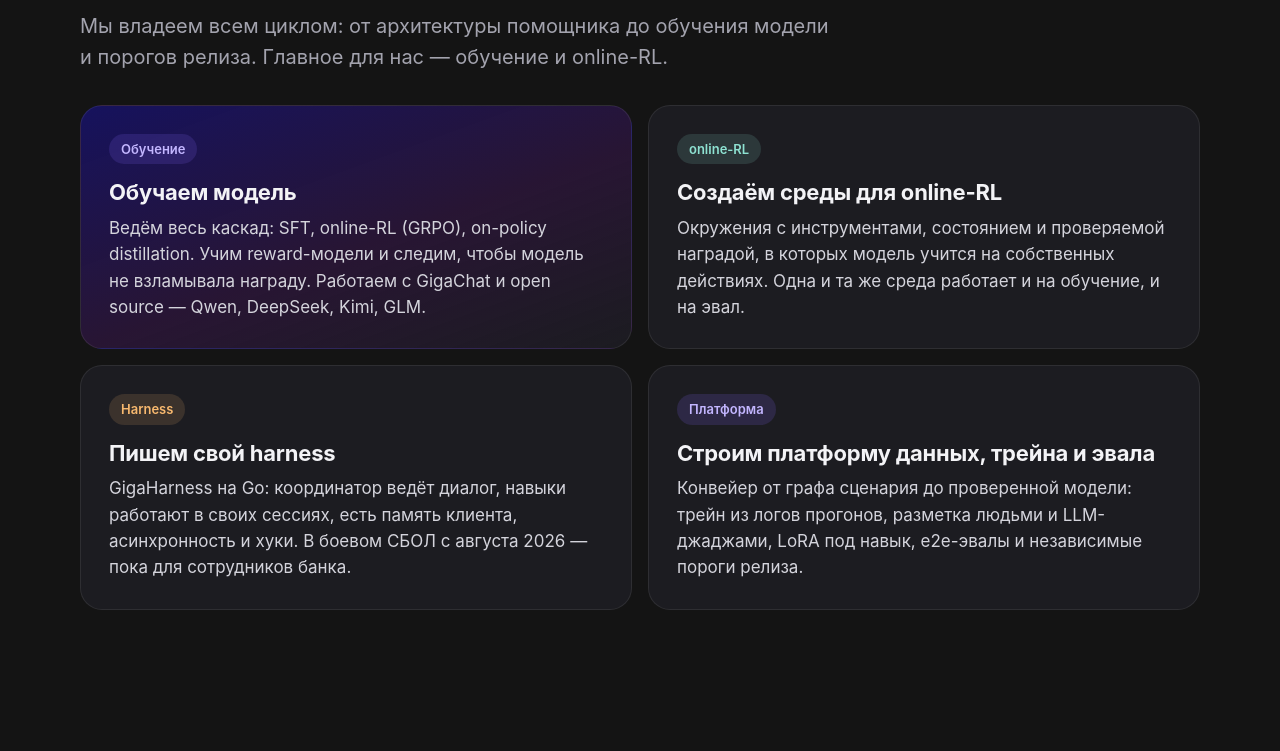
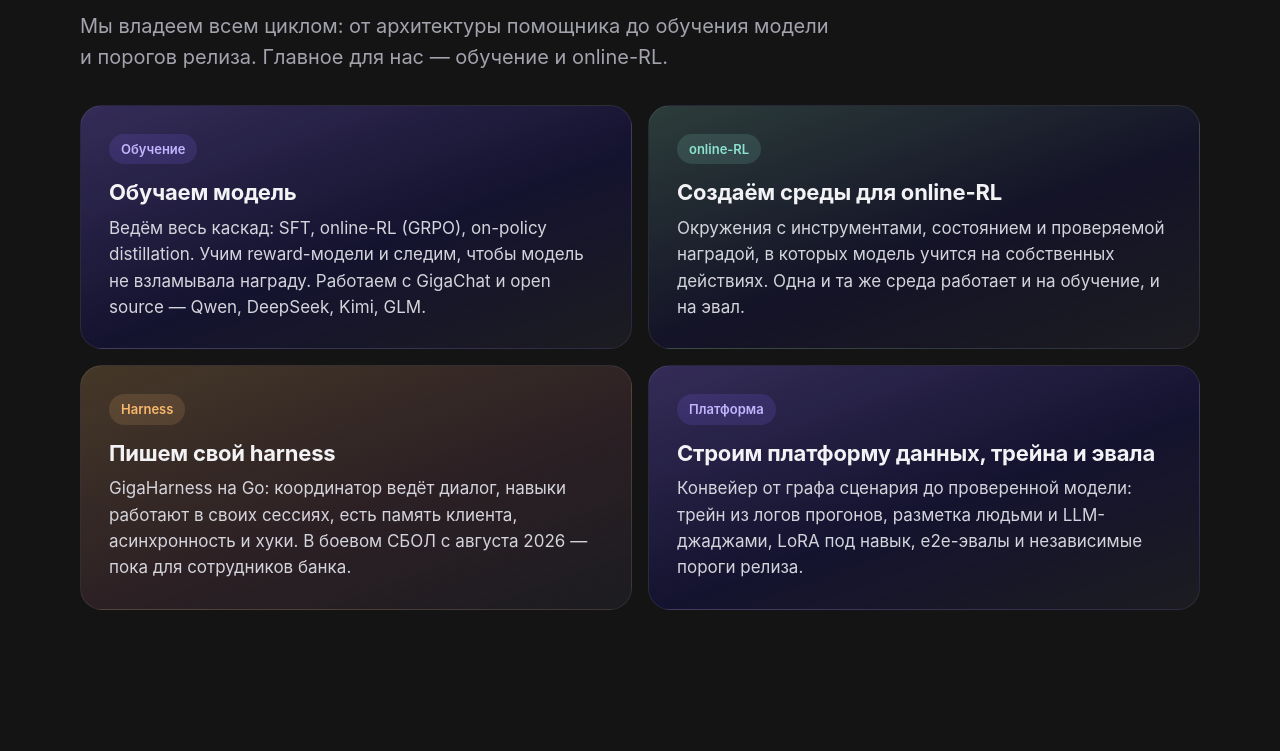
Before and after one commit to savushkinnm/gigachat-team, a plain HTML site: page index.html in a window 1280 px wide. Shown: the part 1862-2613 px from the top of the page. Drawn offline with Linux system fonts and the light colour scheme.

Commit message:
Единая заливка карточек направлений, блок «Условия»
Co-authored-by: Cursor <cursoragent@cursor.com>

```diff
--- a/index.html
+++ b/index.html
@@ -107,7 +107,9 @@
   .card { background: var(--card); border: 1px solid var(--line); border-radius: var(--radius); padding: 28px; }
   .card h3 { font-size: 22px; margin-bottom: 10px; }
   .card p { margin: 0; color: var(--soft); }
-  .card.accent { background: linear-gradient(160deg, rgba(26, 16, 214, .38), rgba(99, 27, 144, .26) 55%, var(--card)); }
+  .card.tint-violet { background: linear-gradient(160deg, rgba(123, 98, 232, .32), rgba(26, 16, 214, .14) 55%, var(--card)); }
+  .card.tint-teal { background: linear-gradient(160deg, rgba(142, 226, 210, .20), rgba(26, 16, 214, .10) 55%, var(--card)); }
+  .card.tint-warm { background: linear-gradient(160deg, rgba(248, 185, 111, .22), rgba(220, 123, 158, .12) 55%, var(--card)); }
   .tag { display: inline-block; font-size: 13px; font-weight: 600; padding: 5px 12px; border-radius: 999px; margin-bottom: 16px; }
   .tag-violet { background: rgba(123, 98, 232, .18); color: #c3b6ff; }
   .tag-teal { background: rgba(142, 226, 210, .14); color: var(--teal); }
@@ -221,22 +223,22 @@
     <h2>Чем занимается команда</h2>
     <p class="lead">Мы владеем всем циклом: от архитектуры помощника до обучения модели и порогов релиза. Главное для нас — обучение и online-RL.</p>
     <div class="cards">
-      <div class="card accent">
+      <div class="card tint-violet">
         <span class="tag tag-violet">Обучение</span>
         <h3>Обучаем модель</h3>
         <p>Ведём весь каскад: SFT, online-RL (GRPO), on-policy distillation. Учим reward-модели и следим, чтобы модель не взламывала награду. Работаем с GigaChat и open source — Qwen, DeepSeek, Kimi, GLM.</p>
       </div>
-      <div class="card">
+      <div class="card tint-teal">
         <span class="tag tag-teal">online-RL</span>
         <h3>Создаём среды для online-RL</h3>
         <p>Окружения с инструментами, состоянием и проверяемой наградой, в которых модель учится на собственных действиях. Одна и та же среда работает и на обучение, и на эвал.</p>
       </div>
-      <div class="card">
+      <div class="card tint-warm">
         <span class="tag tag-warm">Harness</span>
         <h3>Пишем свой harness</h3>
         <p>GigaHarness на Go: координатор ведёт диалог, навыки работают в своих сессиях, есть память клиента, асинхронность и хуки. В боевом СБОЛ с августа 2026 — пока для сотрудников банка.</p>
       </div>
-      <div class="card">
+      <div class="card tint-violet">
         <span class="tag tag-violet">Платформа</span>
         <h3>Строим платформу данных, трейна и эвала</h3>
         <p>Конвейер от графа сценария до проверенной модели: трейн из логов прогонов, разметка людьми и LLM-джаджами, LoRA под навык, e2e-эвалы и независимые пороги релиза.</p>
@@ -322,7 +324,7 @@
       <div class="card"><h3>Последние технологии</h3><p>Online-RL, on-policy distillation, среды для агентов и собственный harness.</p></div>
       <div class="card"><h3>Инженерный трек</h3><p>Рост Senior → Staff → Principal без ухода в менеджмент.</p></div>
       <div class="card"><h3>Сильное комьюнити</h3><p>Более 600 DS в банке, внутренние митапы и разборы конференций.</p></div>
-      <div class="card"><h3>Гибрид и офис</h3><p>Москва, Кутузовский проспект, 32. Оклад, годовой бонус и расширенный ДМС.</p></div>
+      <div class="card"><h3>Условия</h3><p>Гибридный формат (м. Кутузовская), расширенный ДМС и годовой бонус.</p></div>
     </div>
   </div>
 </section>
```
